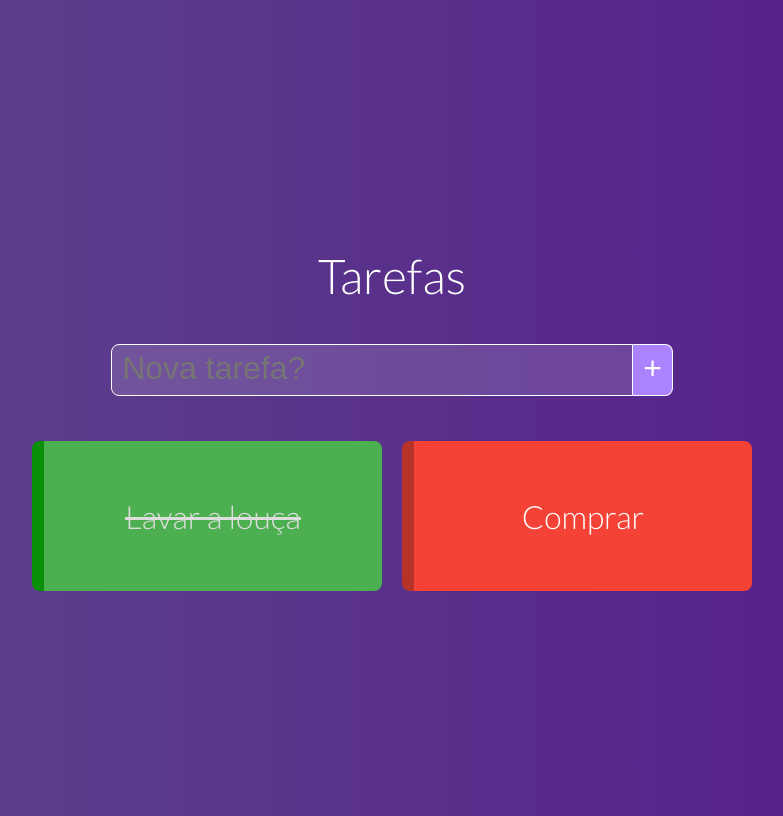
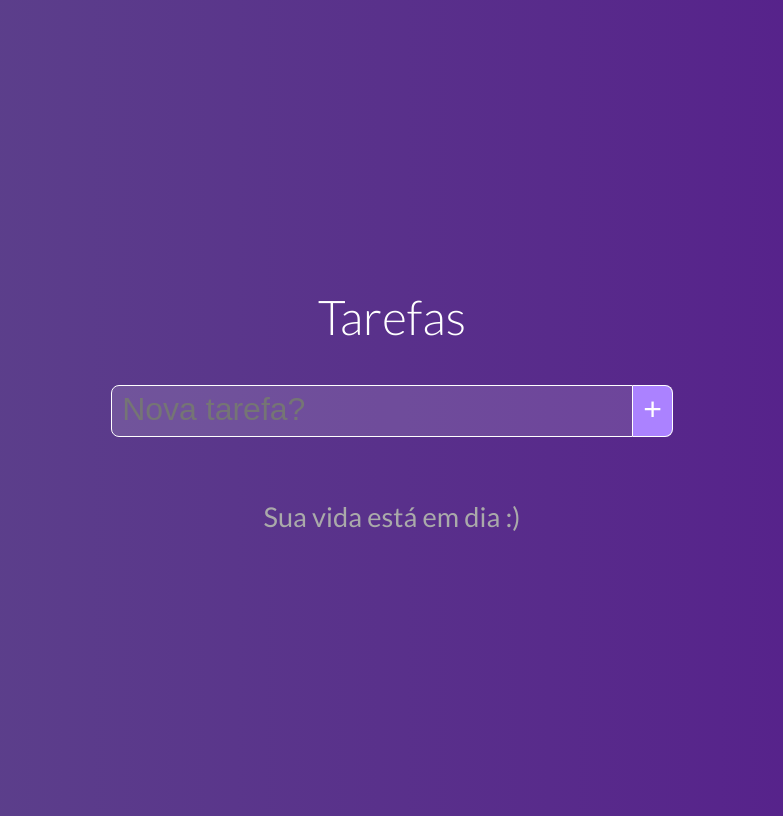
Before and after one commit to giovaneaguiar/todo-list, a Vue app in the folder tarefas/: page / in a window 1280 px wide. Shown: the whole page, without its empty margins (248-1031 px from the left). Built offline with nearby package versions, Linux system fonts and the light colour scheme.

Commit message:
Finaliza método para excluir tasks.

```diff
--- a/tarefas/src/App.vue
+++ b/tarefas/src/App.vue
@@ -5,7 +5,7 @@
     <!-- @taskAdded="addTask" serve para monitorar quando o evento acontecer,
     chamar o método -->
     <New-Task @taskAdded="addTask"></New-Task>
-    <TaskGrid :tasks="tasks"></TaskGrid>
+    <TaskGrid @taskDeleted="deleteTask" :tasks="tasks"></TaskGrid>
 
   </div>
 </template>
@@ -20,9 +20,7 @@ export default {
   data() {
     return {
       tasks: [
-        // Passar esses arrays para o componente
-        { name: "Lavar a louça", pending: false },
-        { name: "Comprar", pending: true },
+        //inicialmente vazios, ou seja, sem tarefas iniciais no projeto.
       ],
     };
   },
@@ -40,8 +38,14 @@ export default {
 
       }
 
+    },
+    deleteTask(i){
+      this.tasks.splice(i, 1);
+      // i: indice do array que quero deletar, ou seja, qual task eu quero
+      // 1: numero de tasks que quero deletar, ou seja, 1 task apenas.
     }
   }
+
 };
 </script>
 
--- a/tarefas/src/components/Task.vue
+++ b/tarefas/src/components/Task.vue
@@ -1,5 +1,6 @@
 <template>
   <div class="task" :class="stateClass">
+    <span @click="$emit('taskDeleted', task)" class="close">x</span>
     <p>{{ task.name }}</p>
   </div>
 </template>
@@ -27,6 +28,7 @@ export default {
 </script>
 <style>
 .task {
+    position: relative;
     box-sizing: border-box;
     width: 350px;
     height: 150px;
@@ -59,4 +61,26 @@ export default {
     /* line-through: linha riscando o texto */
 }
 
+/* Estiliza x quando task pendente */
+.pending .close {
+  background-color: #b73229;
+}
+
+/* Estiliza x quando task concluida */
+.done .close {
+  background-color: #0a8f08;
+}
+
+.close {
+  position: absolute;
+  right: 10px;
+  top: 10px;
+  font-size: 0.9rem;
+  font-weight: 600;
+  height: 20px;
+  width: 20px;
+  border-radius: 10px;
+  display: flex;
+  justify-content: center;
+}
 </style>
--- a/tarefas/src/components/TaskGrid.vue
+++ b/tarefas/src/components/TaskGrid.vue
@@ -5,7 +5,8 @@
       <!-- faz um for para mostrar dentro de cada uma das divs o nome das tasks -->
       <!-- :key="task.name" serve para não aceitar duas tasks com o mesmo nome -->
       <!-- :task="task" serve para passar o valor como um objeto, e não como string -->
-      <Task v-for="task in tasks" :key="task.name" :task="task"></Task>
+      <Task v-for="(task, i) in tasks" :key="task.name"
+      @taskDeleted="$emit('taskDeleted', i)" :task="task"></Task>
     </template>
     <!-- se não tiver task alguma, imprime a mensagem -->
     <p v-else class="no-task">Sua vida está em dia :)</p>
```
